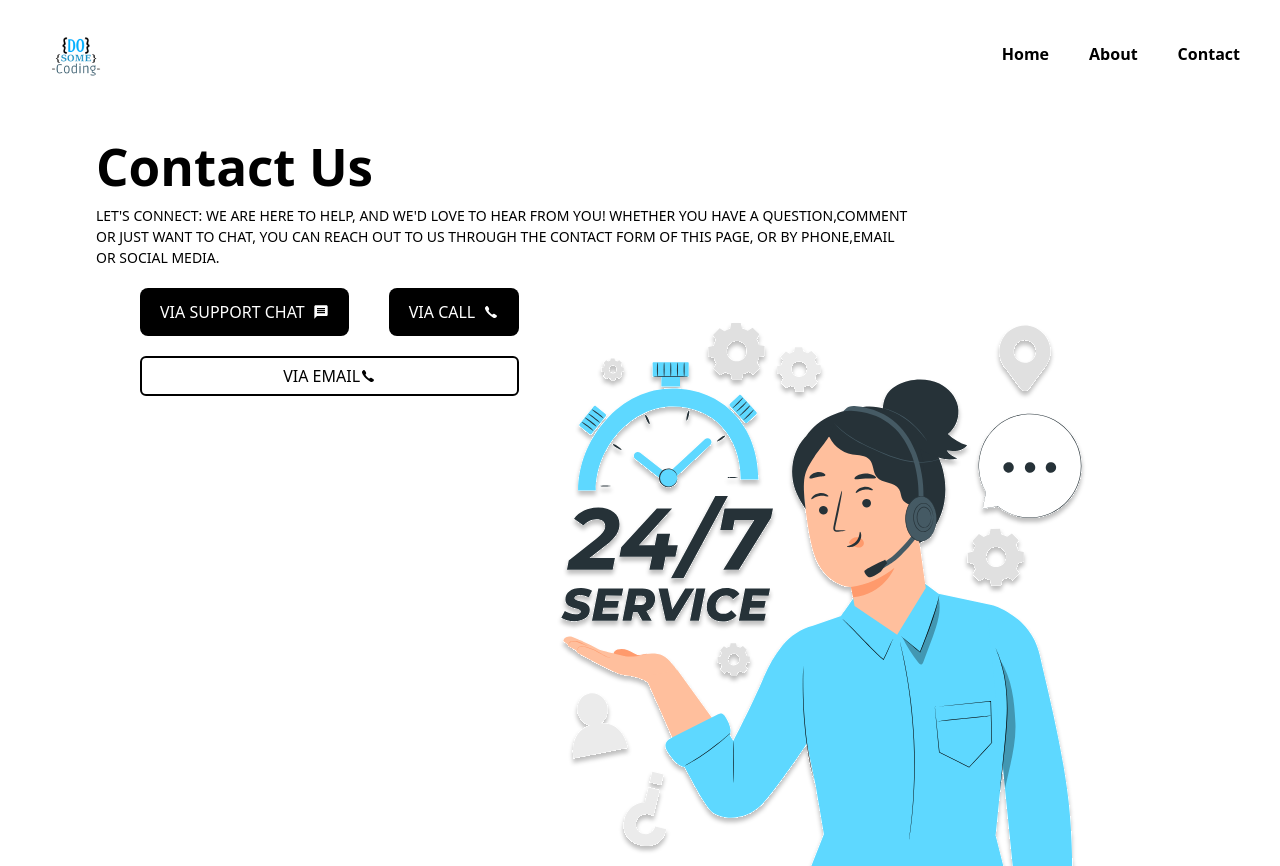
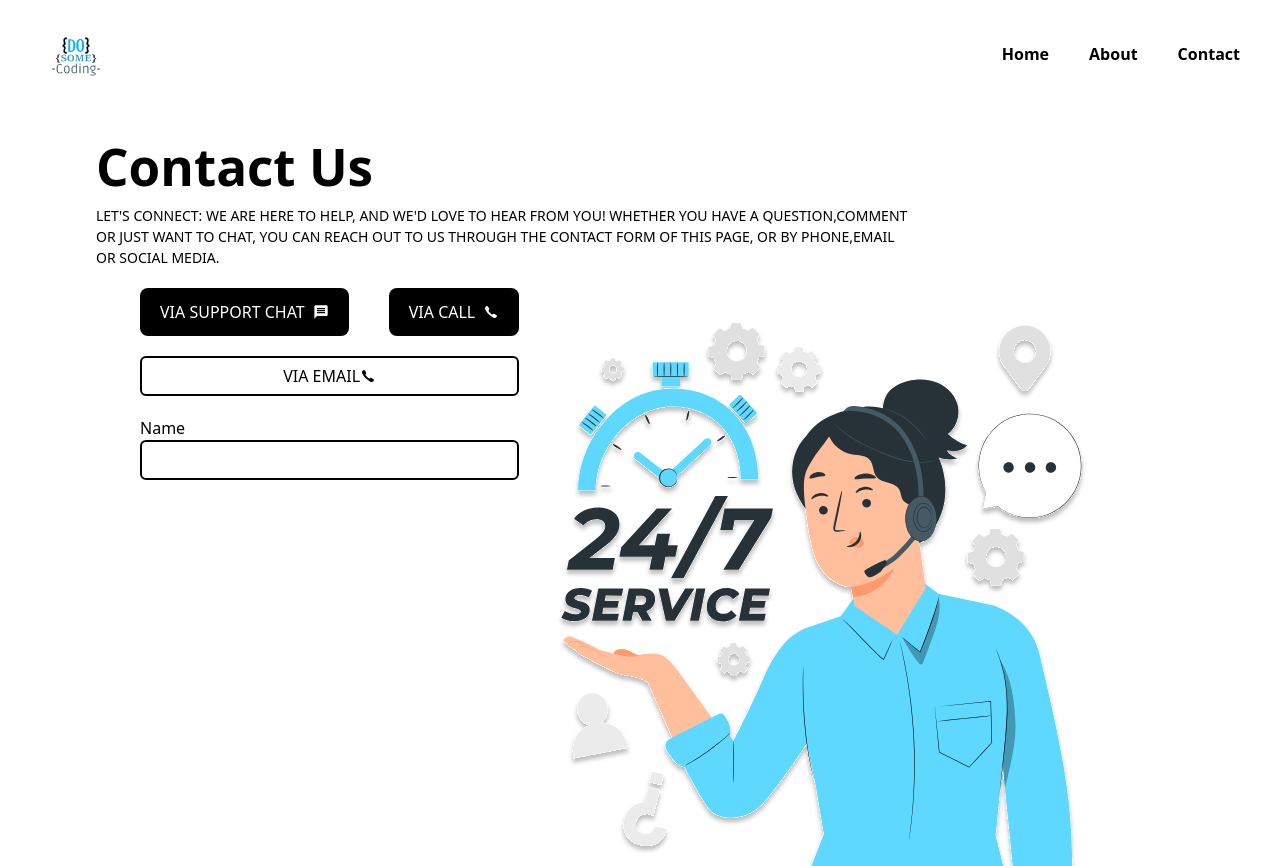
Before and after one commit to aadarshraj02/React-Forms, a React (Vite) app: page / in a window 1280 px wide. Built offline with nearby package versions, Linux system fonts and the light colour scheme.

Commit message:
styled input

```diff
--- a/src/components/ContactForm.jsx
+++ b/src/components/ContactForm.jsx
@@ -7,7 +7,7 @@ import { IoIosMail } from "react-icons/io";
 function ContactForm() {
   return (
     <div className="flex max-w-[1000px] mx-auto">
-      <div className="">
+      <div className="flex flex-col gap-5">
         <div className="flex gap-10">
           <Button
             text="VIA SUPPORT CHAT"
@@ -15,9 +15,20 @@ function ContactForm() {
           ></Button>
           <Button text="VIA CALL" icon={<IoIosCall />}></Button>
         </div>
-        <button className="flex items-center justify-center w-full border-2 border-black h-10 mt-5 rounded-md">
+        <button className="flex items-center justify-center w-full border-2 border-black h-10 rounded-md">
           VIA EMAIL <IoIosCall></IoIosCall>
         </button>
+        <div className="w-full flex flex-col">
+          <form action="">
+            <label htmlFor="name">Name</label>
+            <input
+              className="h-[40px] px-2 w-full border-2 relative rounded-md
+              border-black"
+              type="text"
+              name="name"
+            />
+          </form>
+        </div>
       </div>
       <div>
         <div>
```
